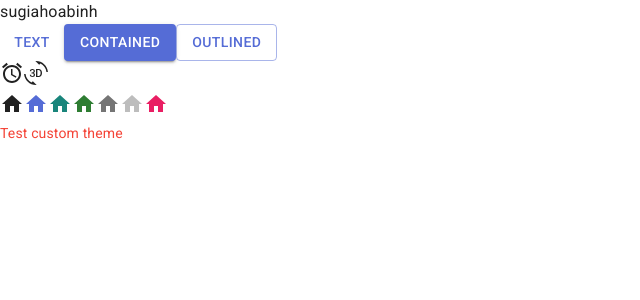
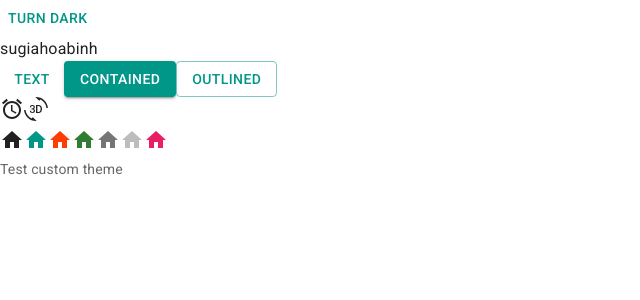
Before and after one commit to thanhthuongle/trello-web, a React (Vite) app: page / in a window 1280 px wide. Shown: the top 300 px of the page, without its empty margins (0-640 px from the left). Built offline with nearby package versions, Linux system fonts and the light colour scheme.

Commit message:
Dark Light Mode Part 1

```diff
--- a/src/App.jsx
+++ b/src/App.jsx
@@ -5,10 +5,28 @@
 import { pink } from '@mui/material/colors'
 import Typography from '@mui/material/Typography'
 
+import {
+  useColorScheme
+} from '@mui/material/styles'
+
+function ModeToggle() {
+  const { mode, setMode } = useColorScheme()
+  return (
+    <Button
+      onClick={() => {
+        setMode(mode === 'light' ? 'dark' : 'light')
+      }}
+    >
+      {mode === 'light' ? 'Turn dark' : 'Turn light'}
+    </Button>
+  )
+}
+
 function App() {
 
   return (
     <>
+      <ModeToggle />
       <div>sugiahoabinh</div>
       <Button variant="text">Text</Button>
       <Button variant="contained">Contained</Button>
--- a/src/main.jsx
+++ b/src/main.jsx
@@ -2,14 +2,14 @@
 import ReactDOM from 'react-dom/client'
 import App from './App.jsx'
 import CssBaseline from '@mui/material/CssBaseline'
-import { ThemeProvider } from '@mui/material/styles'
+import { Experimental_CssVarsProvider as CssVarsProvider } from '@mui/material/styles'
 import theme from './theme'
 
 ReactDOM.createRoot(document.getElementById('root')).render(
   <React.StrictMode>
-    <ThemeProvider theme={theme}>
+    <CssVarsProvider theme={theme}>
       <CssBaseline />
       <App />
-    </ThemeProvider>
+    </CssVarsProvider>
   </React.StrictMode>
 )
--- a/src/theme.js
+++ b/src/theme.js
@@ -1,23 +1,23 @@
-import { createTheme } from '@mui/material/styles'
-import { red } from '@mui/material/colors'
+import { experimental_extendTheme as extendTheme } from '@mui/material/styles'
+import { deepOrange, orange, teal, cyan } from '@mui/material/colors'
 
 // Create a theme instance.
-const theme = createTheme({
-  palette: {
-    mode: 'light', // default is light
-    primary: {
-      main: '#556cd6'
+const theme = extendTheme({
+  colorSchemes: {
+    light: {
+      palette: {
+        primary: teal,
+        secondary: deepOrange
+      }
     },
-    secondary: {
-      main: '#19857b'
-    },
-    error: {
-      main: red.A400
-    },
-    text: {
-      secondary: red[500]
+    dark: {
+      palette: {
+        primary: cyan,
+        secondary: orange
+      }
     }
   }
+  // ...other properties
 })
 
 export default theme
```
